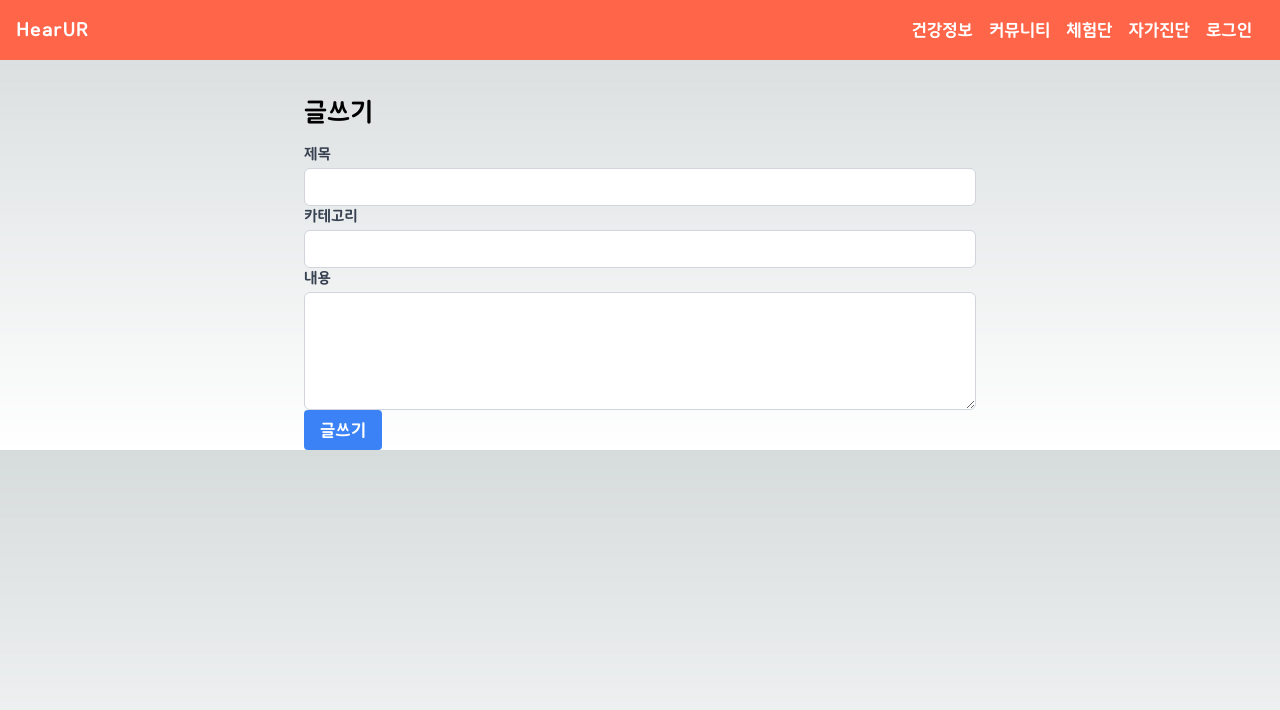
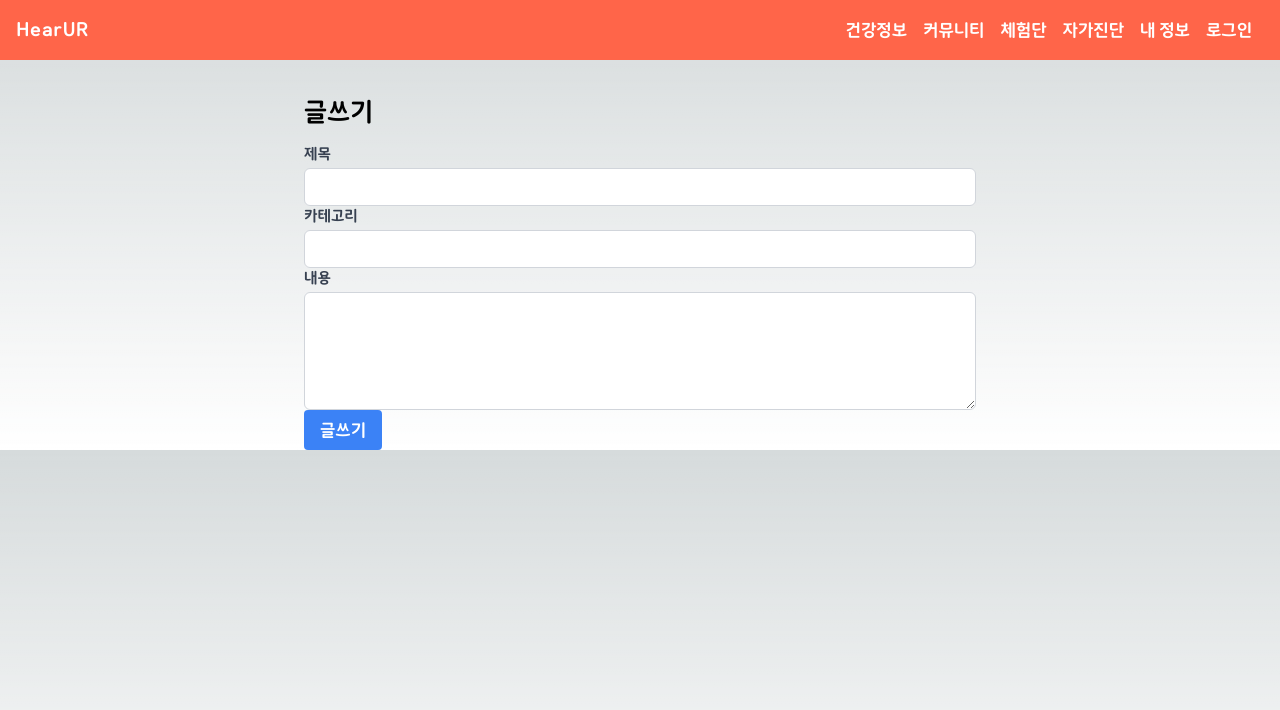
Before and after one commit to HealthCatcher/HearUR-front, a Next.js app: page /community/write in a window 1280 px wide. Before the commit this address had no page. Shown: the top 710 px of the page. Built offline with nearby package versions, Linux system fonts and the light colour scheme.

Commit message:
feat: 베타 사용을 위한 인증 과정 비활성화

```diff
--- a/src/app/community/write/WritePost.tsx
+++ b/src/app/community/write/WritePost.tsx
@@ -12,7 +12,7 @@ const WritePost = () => {
   useEffect(() => {
     if (typeof window !== 'undefined') {
       if (localStorage.getItem('jwt') === null) {
-        router.push('/login');
+        //router.push('/login');
       }
     }
   }, [router]);
--- a/src/app/my/IsLoggedIn.tsx
+++ b/src/app/my/IsLoggedIn.tsx
@@ -5,7 +5,7 @@ const IsLoggedIn = () => {
   const router = useRouter();
   if (typeof window !== 'undefined') {
     if (localStorage.getItem('jwt') === null) {
-      router.push('/login');
+      //router.push('/login');
     }
   }
   return null;
--- a/src/components/common/topnav/topnav.tsx
+++ b/src/components/common/topnav/topnav.tsx
@@ -40,6 +40,7 @@ const TopNavigator = () => {
             <NavLink href="/community">커뮤니티</NavLink>
             <NavLink href="/experience-notice">체험단</NavLink>
             <NavLink href="/self-diagnosis">자가진단</NavLink>
+            <NavLink href="/my">내 정보</NavLink>
             <LoginButton/>
           </div>
         </div>
```
